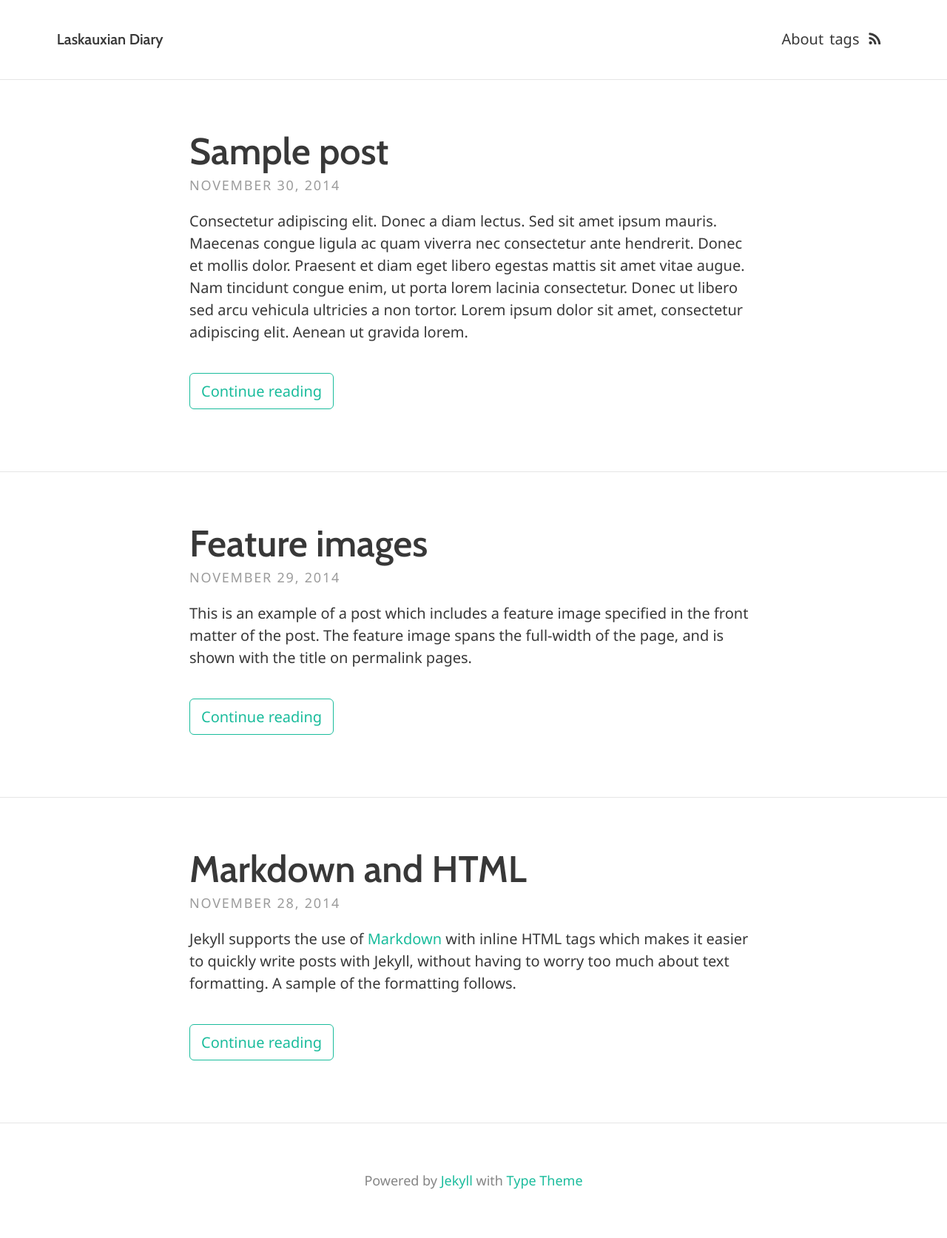
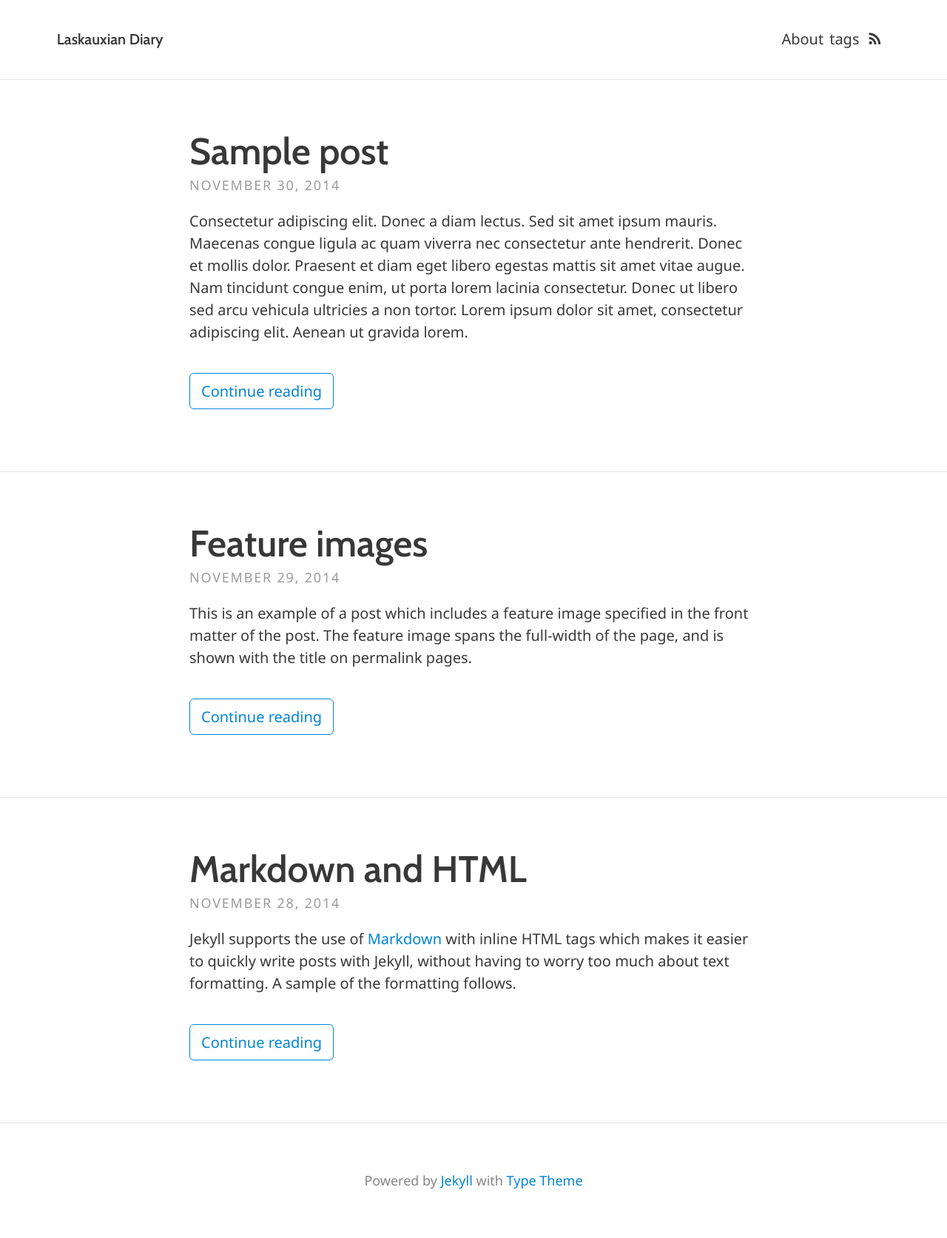
Before and after one commit to laskaux/laskaux.github.io, a Jekyll site: the page built from index.html, in a window 1280 px wide. Shown: the whole page at 74% size. Built offline with Jekyll 4.4.1, drawn with Linux system fonts in a browser that asks for light colours; the list of posts is cut into pages by our own code.

Commit message:
Change link color

```diff
--- a/_sass/base/_variables.scss
+++ b/_sass/base/_variables.scss
@@ -15,7 +15,7 @@ $border-color: rgba(0, 0, 0, 0.1); // rgba recommended if using feature images
 
 // Typography colours
 $text-color: #383838;
-$link-color: #1ABC9C;
+$link-color: #0284D6; // green: #1ABC9C;
 $selection-color: #D4D4D4; // visible when highlighting text
 
 // Tags color
```
